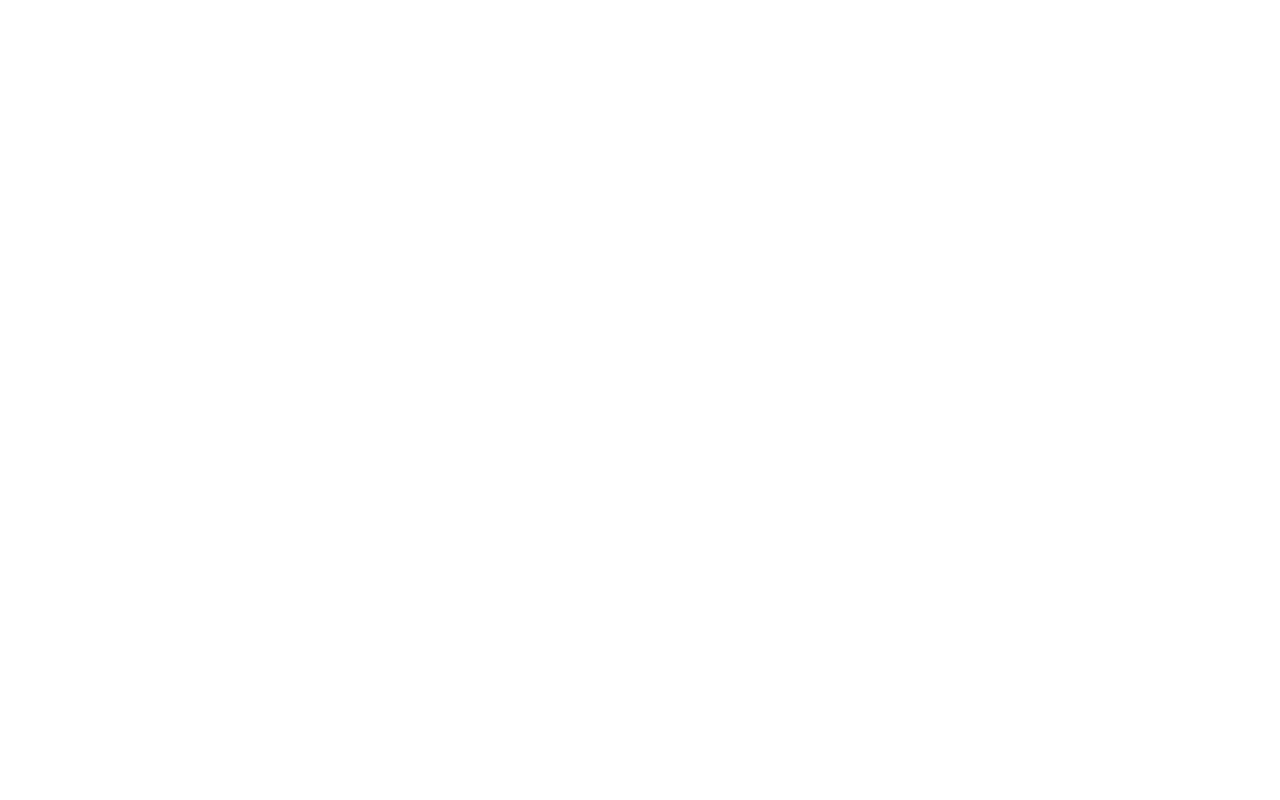
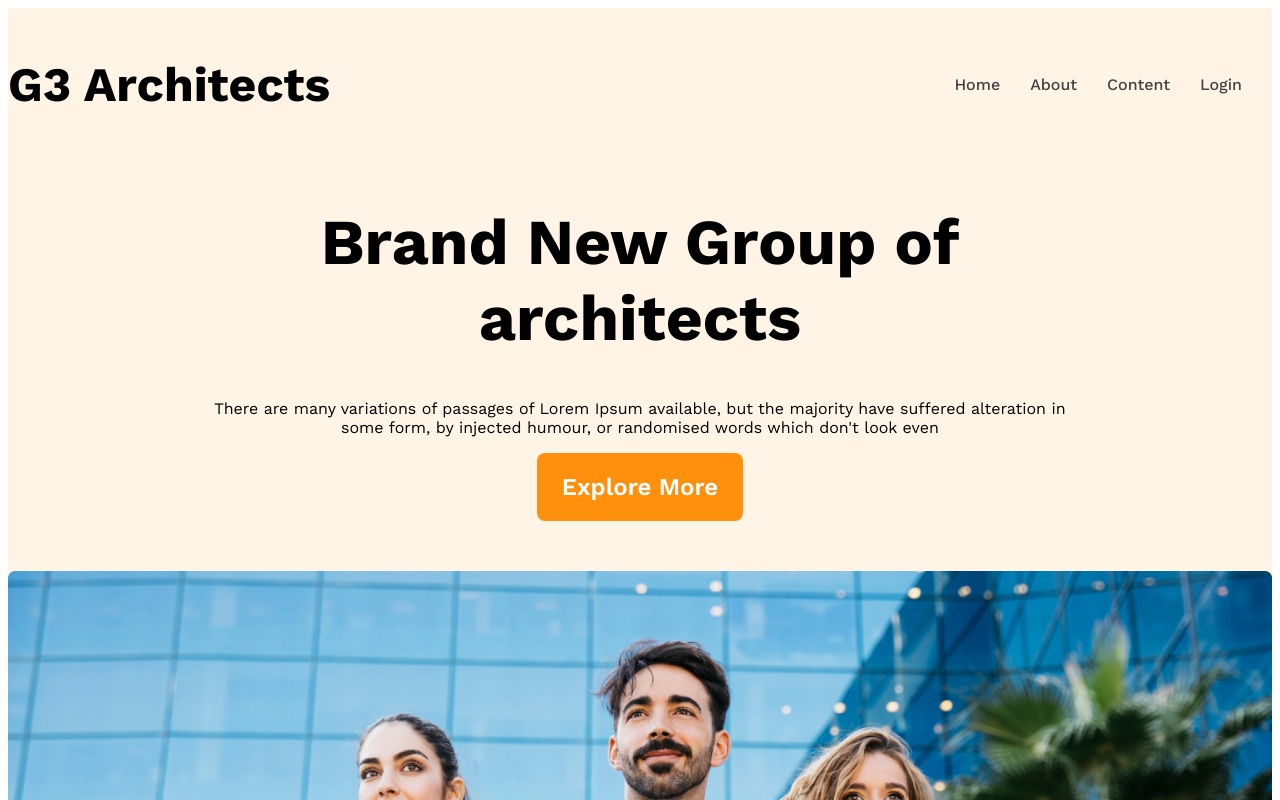
Before and after one commit to muradhossain1/g3-architects-m10, a plain HTML site: page index.html in a window 1280 px wide. Shown: the top 800 px of the page. Drawn offline with nearby package versions, Linux system fonts and the light colour scheme.

Commit message:
added banner

```diff
--- a/index.html
+++ b/index.html
@@ -8,8 +8,43 @@
     <link rel="stylesheet" href="style/style.css">
 </head>
 <body>
-    <header></header>
-    <main></main>
+    <header class="bg-light">
+        <nav class="navber display-flex">
+            <h3 class="brand">G3 Architects</h3>
+            <ul class="nav-links display-flex">
+                <li class="nav-item"><a href="" class="nav-link text-gray">Home</a></li>
+
+                <li class="nav-item"><a href="" class="nav-link text-gray">About</a></li>
+
+                <li class="nav-item"><a href="" class="nav-link text-gray">Content</a></li>
+
+                <li class="nav-item"><a href="" class="nav-link text-gray">Login</a></li>
+            </ul>
+        </nav>
+        <div class="banner">
+            <div class="banner-content">
+            <h1 class="banner-title">Brand New Group of architects</h1>
+            <p class="banner-description">There are many variations of passages of Lorem Ipsum available, but the majority have suffered alteration in some form, by injected humour, or randomised words which don't look even</p>
+            <button class="btn-primary">Explore More</button>
+            </div>
+            <img class="banner-img" src="images/banner.png" alt="">
+        </div>
+    </header>
+    <main>
+        <section class="teams ">
+            <div class="team-img-container">
+                <img src="images/team1.png" alt="">
+                <img src="images/team2.png" alt="">
+                <img src="images/team3.png" alt="">
+                <img src="images/team4.png" alt="">
+            </div>
+            <div class="our-features">
+                <h3>Quick list of Our Features</h3>
+                <p>There are many variations of passages of Lorem Ipsum available, but the majority have suffered alteration in some form, by injected humour, or randomised words which don't look even</p>
+                <button class="btn-primary">Explore More</button>
+            </div>
+        </section>
+    </main>
     <footer></footer>
 </body>
 </html>
--- a/style/style.css
+++ b/style/style.css
@@ -0,0 +1,76 @@
+@import url('https://fonts.googleapis.com/css2?family=Work+Sans:ital,wght@0,100..900;1,100..900&display=swap');
+* {
+    font-family: "Work Sans", sans-serif;
+    font-optical-sizing: auto;
+    font-weight: <weight>;
+    font-style: normal;
+  }
+  /* dark-2 */
+  .text-gray{
+    color: rgb(66, 66, 66);
+  }
+  /* daek-3 */
+  .text-light-gray{
+    color: rgb(114, 114, 114);
+  }
+  .bg-light{
+    background-color:rgba(255, 144, 14, 0.1) ;
+  }
+  .display-flex{
+    display: flex;
+  }
+  main{
+    max-width: 1440px;
+    margin: 0 auto;
+  }
+  /* btn-primary */
+  .btn-primary{
+    background-color:rgb(255, 144, 14) ;
+    color: white;
+    padding: 20px 25px;
+    border-radius: 8px;
+    font-size: 1.5rem;
+    font-weight: 600;
+    border: none;
+  }
+  /* navber-style */
+  .brand{
+    font-weight: 700;
+    font-size: 3rem;
+  }
+  .nav-item{
+    list-style: none;
+    margin-right: 30px;
+  }
+  .nav-link{
+    text-decoration: none;
+    font-weight: 500;
+  }
+  .navber{
+    justify-content: space-between;
+    align-items: center;
+  }
+  .navber, .banner{
+    max-width: 1440px;
+    margin: 0 auto;
+  }
+  /* banner-style */
+  .banner-content{
+    max-width: 862px;
+    margin: 0 auto;
+    text-align: center;
+    margin-bottom: 50px;
+  }
+  .banner-title{
+    font-size: 4rem;
+    font-weight: 700;
+  }
+  .banner-img{
+    width: 100%;
+  }
+  /* responsive-mediya-query */
+  @media screen and (max-width:576px) {
+    .navber, .nav-links{
+        flex-direction: column;
+    }
+  }
```
Also changed, not shown: images/architect.png (added), images/banner.png (added), images/icons/customers.png (added), images/icons/email.png (added), images/icons/projects.png (added), images/icons/ribon.png (added), images/sponsors/amazon.png (added), images/sponsors/figma.png (added), images/sponsors/google.png (added), images/sponsors/spotify.png (added), images/sponsors/telerama.png (added), images/team1.png (added), images/team2.png (added), images/team3.png (added), 1 more files.
